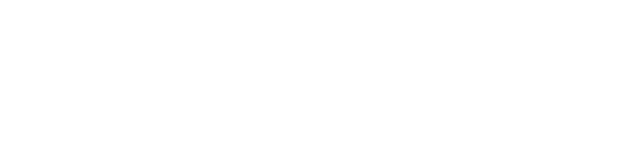
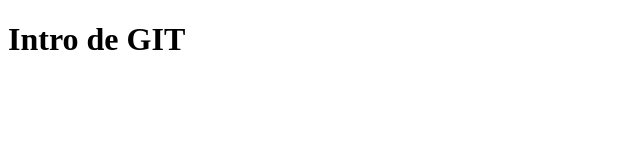
Before and after one commit to pablotilli/clase34, a plain HTML site: page index.html in a window 1280 px wide. Shown: the whole page, without its empty margins (0-640 px from the left). Drawn offline with Linux system fonts and the light colour scheme.

Commit message:
Agrega titulo al index

```diff
--- a/index.html
+++ b/index.html
@@ -3,7 +3,9 @@
   <head>
     <meta charset="UTF-8" />
     <meta name="viewport" content="width=device-width, initial-scale=1.0" />
-    <title>Document</title>
+    <title>Intro de GIT</title>
   </head>
-  <body></body>
+  <body>
+    <h1>Intro de GIT</h1>
+  </body>
 </html>
```
